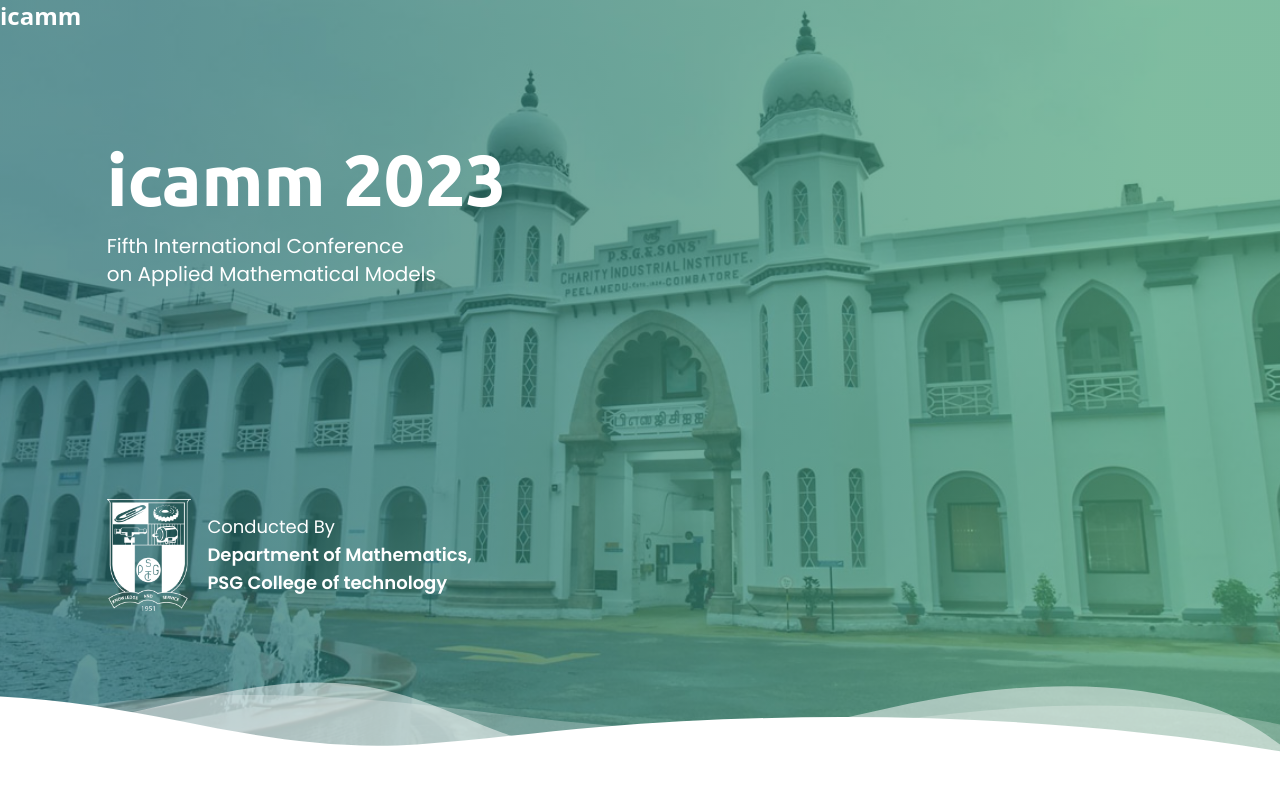
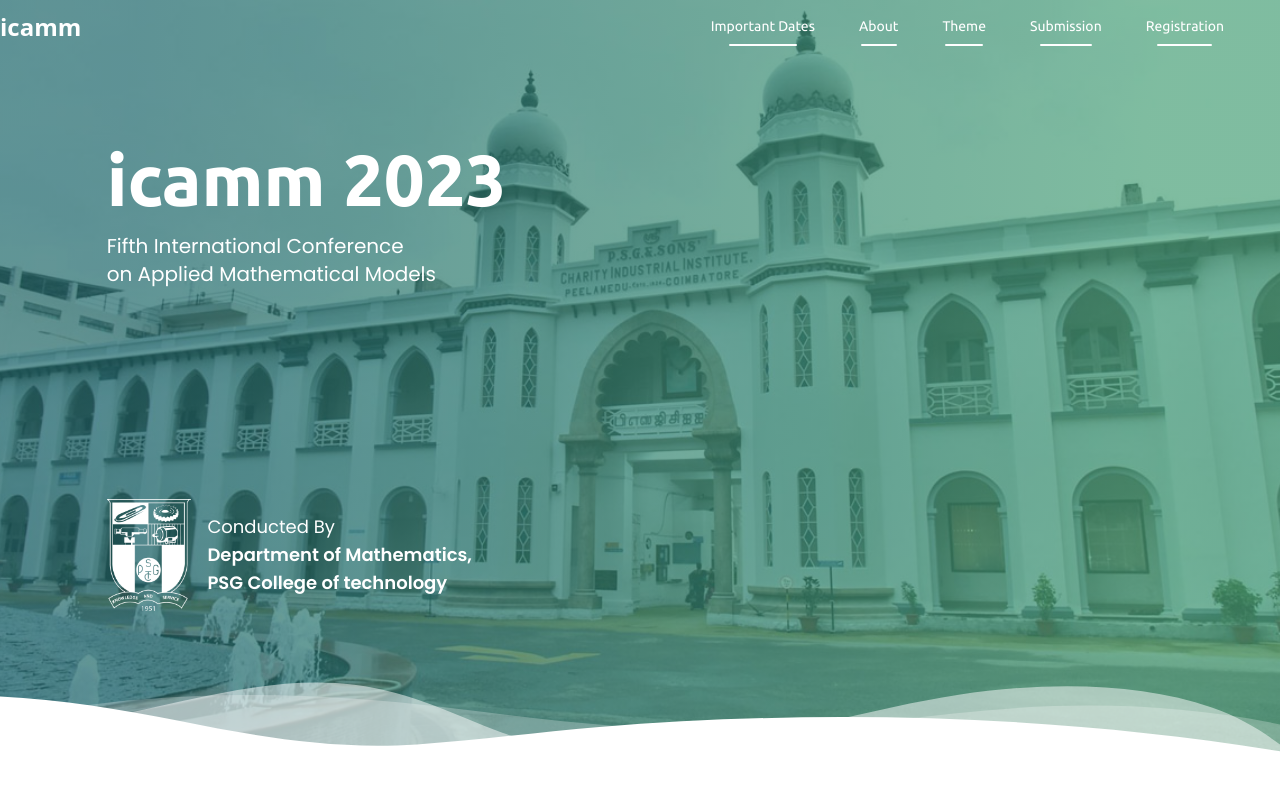
Before and after one commit to tgashwinkumar/icamm2023-react-sdk, a React (Create React App) app: page / in a window 1280 px wide. Shown: the top 790 px of the page. Built offline with nearby package versions, Linux system fonts and the light colour scheme; the HTML template or start-up script is replaced by a standard one.

Commit message:
Navbar progress, need to fix scrolling color change

```diff
--- a/src/components/Navbar.js
+++ b/src/components/Navbar.js
@@ -1,15 +1,64 @@
-import { Link } from "react-router-dom";
+import React, { useState, useEffect } from "react";
+
+const NavItem = ({ name, link }) => {
+  const [isHover, setIsHover] = useState(false);
+  return (
+    <a
+      href={link}
+      className="md:visible invisible flex flex-col items-center"
+      onMouseEnter={() => setIsHover(true)}
+      onMouseLeave={() => setIsHover(false)}
+    >
+      <p
+        className={`${
+          isHover ? "text-white" : "text-gray-200"
+        } mx-4 my-2 duration-300 font-ubuntu md:text-sm`}
+      >
+        {name}
+      </p>
+      <div
+        className={`${
+          !isHover ? "w-1/2" : "w-1/5"
+        } transition-all bg-white h-0.5 rounded-full`}
+      ></div>
+    </a>
+  );
+};
 
 const Navbar = () => {
+  const [color, setColor] = useState(false);
+  const changeColor = () => {
+    if (window.scrollY >= 40) {
+      setColor(true);
+    } else {
+      setColor(false);
+    }
+  };
+
+  window.addEventListener("scroll", changeColor);
+
   return (
-    <nav className="fixed z-10 h-auto w-screen">
-      <div className="bg-transparent w-full flex items-center justify-center text-white">
-        <div classname="flex items-center justify-center w-fit">
+    <nav className="fixed z-10 h-auto w-full">
+      <div
+        className={`${
+          !color ? "bg-transparent" : "bg-dark-green shadow-xl"
+        } w-full flex items-center justify-center  text-white py-2 pb-4 ease-in-out`}
+      >
+        <div className="flex items-center justify-center w-fit">
           <a href="#section1">
             <p className="font-head font-bold text-2xl color">icamm</p>
           </a>
         </div>
         <div className="flex-1"></div>
+        <div className="flex items-center justify-center">
+          <div className="hidden md:flex items-center space-x-3 text-lg pr-10">
+            <NavItem name="Important Dates" link="#secion2" />
+            <NavItem name="About" link="#section3" />
+            <NavItem name="Theme" link="#section5" />
+            <NavItem name="Submission" link="#section6" />
+            <NavItem name="Registration" link="#section7" />
+          </div>
+        </div>
       </div>
     </nav>
   );
--- a/src/components/Section2.js
+++ b/src/components/Section2.js
@@ -3,15 +3,42 @@
 
 const Section2 = () => {
   return (
-    <section className="w-screen h-fit px-6 py-24 lg:px-[calc(100vw/12)] space-y-4 lg:flex lg:flex-col ">
+    <section
+      id="section2"
+      className="w-screen h-fit px-6 py-24 lg:px-[calc(100vw/12)] space-y-4 lg:flex lg:flex-col "
+    >
       <div className="flex flex-col lg:flex-row lg:items-center">
-        <Header subtext="important" text="dates" className="lg:-translate-y-16"/>
+        <Header
+          subtext="important"
+          text="dates"
+          className="lg:-translate-y-16"
+        />
         <div className="lg:block lg:flex-1 hidden"></div>
         <div className="grid grid-cols-2 lg:grid-cols-4 gap-x-6 gap-y-6 lg:gap-x-10 mt-16">
-          <DateContext className="" monthyear="October 2022" date="15" text="Paper Submission" />
-          <DateContext className="" monthyear="November 2022" date="19" text="Notification of Acceptance" />
-          <DateContext className="" monthyear="December 2022" date="05" text="Camera Ready Paper" />
-          <DateContext className="" monthyear="December 2022" date="12" text="Author Registration" />
+          <DateContext
+            className=""
+            monthyear="October 2022"
+            date="15"
+            text="Paper Submission"
+          />
+          <DateContext
+            className=""
+            monthyear="November 2022"
+            date="19"
+            text="Notification of Acceptance"
+          />
+          <DateContext
+            className=""
+            monthyear="December 2022"
+            date="05"
+            text="Camera Ready Paper"
+          />
+          <DateContext
+            className=""
+            monthyear="December 2022"
+            date="12"
+            text="Author Registration"
+          />
         </div>
       </div>
     </section>
--- a/src/components/Section3.js
+++ b/src/components/Section3.js
@@ -3,7 +3,10 @@
 
 const Section3 = () => {
   return (
-    <section className="w-screen h-fit px-6 py-16 lg:px-[calc(100vw/12)] space-y-4 lg:flex lg:flex-col bg-green">
+    <section
+      id="section3"
+      className="w-screen h-fit px-6 py-16 lg:px-[calc(100vw/12)] space-y-4 lg:flex lg:flex-col bg-green"
+    >
       <div className="flex flex-col lg:flex-row items-start">
         <Header theme="light" subtext="about the" text="institution" />
         <div className="flex-1 "></div>
--- a/src/components/Section5.js
+++ b/src/components/Section5.js
@@ -3,7 +3,10 @@
 
 const Section5 = () => {
   return (
-    <section className="w-screen h-fit px-6 py-16 lg:px-[calc(100vw/12)] space-y-4 lg:flex lg:flex-col bg-whitesmoke">
+    <section
+      id="section5"
+      className="w-screen h-fit px-6 py-16 lg:px-[calc(100vw/12)] space-y-4 lg:flex lg:flex-col bg-whitesmoke"
+    >
       <div className="flex flex-col lg:flex-row items-start">
         <Header theme="dark" subtext="theme of" text="conference" />
         <div className="flex-1 "></div>
@@ -32,9 +35,7 @@
             </div>
             <div className="lg:w-1/2">
               <p className="font-bold text-2xl font-ubuntu">timings</p>
-              <p className="">
-                January 4th to 6th, 2023
-              </p>
+              <p className="">January 4th to 6th, 2023</p>
             </div>
           </div>
           <p className="">
--- a/src/components/Section6.js
+++ b/src/components/Section6.js
@@ -2,7 +2,10 @@
 
 const Section6 = () => {
   return (
-    <section className="flex justify-end px-6 lg:px-[calc(100vw/12)] -mt-8">
+    <section
+      id="section6"
+      className="flex justify-end px-6 lg:px-[calc(100vw/12)] -mt-8"
+    >
       <div className="grid grid-cols-1 lg:grid-cols-2 lg:max-w-[60%] gap-x-8 gap-y-8 text-center ">
         <div className="w-full border-solid rounded-md p-4 pr-12 text-left  text-black shadow-lg bg-light-green flex items-center justify-start font-poppins text-lg">
           Cryptography and Security
--- a/src/components/Section7.js
+++ b/src/components/Section7.js
@@ -1,9 +1,12 @@
 import React from "react";
 import Header from "./Header";
-import {FiMail } from "react-icons/fi"
+import { FiMail } from "react-icons/fi";
 const Section7 = () => {
   return (
-    <section className="w-screen h-fit px-6 py-24 lg:px-[calc(100vw/12)] space-y-4 lg:flex lg:flex-col bg-white">
+    <section
+      id="section7"
+      className="w-screen h-fit px-6 py-24 lg:px-[calc(100vw/12)] space-y-4 lg:flex lg:flex-col bg-white"
+    >
       <div className="flex flex-col lg:flex-row items-start">
         <Header theme="dark" subtext="call for" text="papers" />
         <div className="flex-1 "></div>
@@ -17,14 +20,15 @@
             after the receipt of author registration will appear in full-length
             in the conference proceedings (CD format only).
           </p>
-        <div className="mt-12">
-          For all communications and paper submissions use the e-mail address :-
+          <div className="mt-12">
+            For all communications and paper submissions use the e-mail address
+            :-
+          </div>
+          <div className="text-xl font-ubuntu flex space-x-2 items-center mt-2">
+            <FiMail size={24} />
+            <p className="">icamm2023@psgtech.ac.in</p>
+          </div>
         </div>
-        <div className="text-xl font-ubuntu flex space-x-2 items-center mt-2">
-          <FiMail size={24}/>
-          <p className="">icamm2023@psgtech.ac.in</p>
-        </div>
-      </div>
       </div>
     </section>
   );
--- a/src/components/ShapeDivider.js
+++ b/src/components/ShapeDivider.js
@@ -3,7 +3,7 @@
 
 const ShapeDivider = ({ theme = "white" }) => {
   return (
-    <div class="custom-shape-divider-bottom-1647792431">
+    <div className="custom-shape-divider-bottom-1647792431">
       <svg
         data-name="Layer 1"
         xmlns="http://www.w3.org/2000/svg"
@@ -13,19 +13,19 @@
         <path
           d="M0,0V46.29c47.79,22.2,103.59,32.17,158,28,70.36-5.37,136.33-33.31,206.8-37.5C438.64,32.43,512.34,53.67,583,72.05c69.27,18,138.3,24.88,209.4,13.08,36.15-6,69.85-17.84,104.45-29.34C989.49,25,1113-14.29,1200,52.47V0Z"
           opacity=".25"
-          class={`${theme === "green" ? "shape-green" : "shape-fill"}`}
+          className={`${theme === "green" ? "shape-green" : "shape-fill"}`}
         ></path>
         <path
           d="M0,0V15.81C13,36.92,27.64,56.86,47.69,72.05,99.41,111.27,165,111,224.58,91.58c31.15-10.15,60.09-26.07,89.67-39.8,40.92-19,84.73-46,130.83-49.67,36.26-2.85,70.9,9.42,98.6,31.56,31.77,25.39,62.32,62,103.63,73,40.44,10.79,81.35-6.69,119.13-24.28s75.16-39,116.92-43.05c59.73-5.85,113.28,22.88,168.9,38.84,30.2,8.66,59,6.17,87.09-7.5,22.43-10.89,48-26.93,60.65-49.24V0Z"
           opacity=".5"
-          class={`${theme === "green" ? "shape-green" : "shape-fill"}`}
+          className={`${theme === "green" ? "shape-green" : "shape-fill"}`}
         ></path>
         <path
           d="M0,0V5.63C149.93,59,314.09,71.32,475.83,42.57c43-7.64,84.23-20.12,127.61-26.46,59-8.63,112.48,12.24,165.56,35.4C827.93,77.22,886,95.24,951.2,90c86.53-7,172.46-45.71,248.8-84.81V0Z"
-          class={`${theme === "green" ? "shape-green" : "shape-fill"}`}
+          className={`${theme === "green" ? "shape-green" : "shape-fill"}`}
         ></path>
         <rect
-          class={`${theme === "green" ? "shape-green" : "shape-fill"}`}
+          className={`${theme === "green" ? "shape-green" : "shape-fill"}`}
           height="1"
           width="100%"
         />
```
